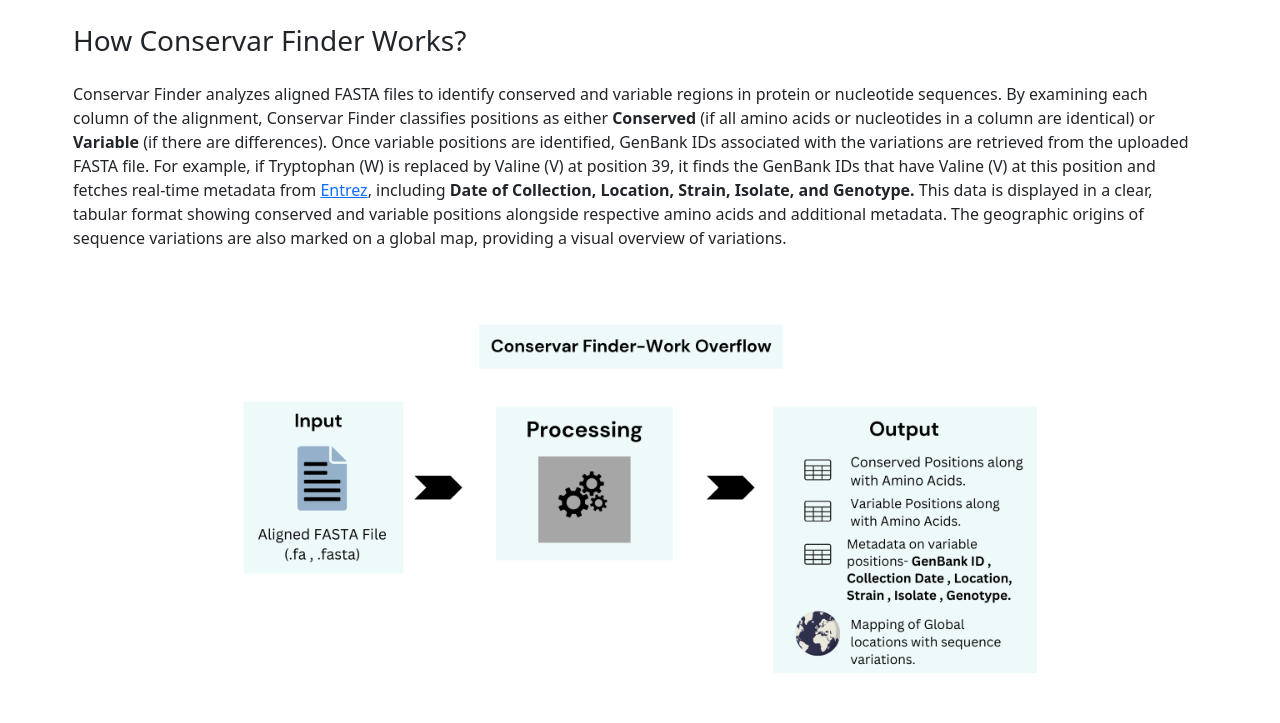
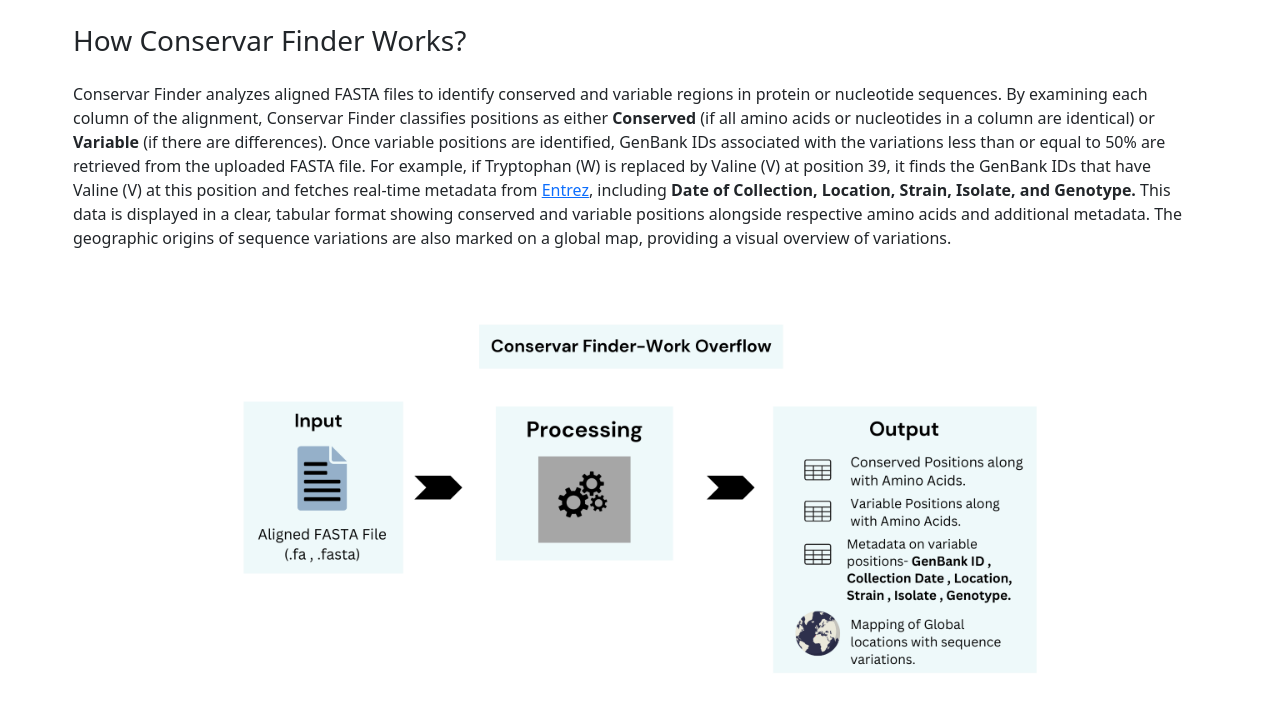
Before and after one commit to samvedk-17/Conservar-Finder, a Python web app: template templates/about.html in a window 1280 px wide. Shown: the part 56-779 px from the top of the page. Run offline with Jinja, Linux system fonts and the light colour scheme; the template is opened without the code that fills it, so the values that code supplies are empty.

Commit message:
about.html

```diff
--- a/templates/about.html
+++ b/templates/about.html
@@ -8,7 +8,7 @@
     <div class="container my-4" style="padding-left: 3px;">
         <p class="text-align">
             Conservar Finder analyzes aligned FASTA files to identify conserved and variable regions in protein or nucleotide sequences. By examining each column of the alignment, Conservar Finder classifies positions as either <b>Conserved</b> (if all amino acids or nucleotides in a column are identical) or <b>Variable</b> (if there are differences).
-            Once variable positions are identified, GenBank IDs associated with the variations are retrieved from the uploaded FASTA file. For example, if Tryptophan (W) is replaced by Valine (V) at position 39, it finds the GenBank IDs that have Valine (V) at this position and fetches real-time metadata from <a href="https://www.ncbi.nlm.nih.gov/Web/Search/entrezfs.html">Entrez</a>, including <b>Date of Collection, Location, Strain, Isolate, and Genotype.</b>
+            Once variable positions are identified, GenBank IDs associated with the variations less than or equal to 50% are retrieved from the uploaded FASTA file. For example, if Tryptophan (W) is replaced by Valine (V) at position 39, it finds the GenBank IDs that have Valine (V) at this position and fetches real-time metadata from <a href="https://www.ncbi.nlm.nih.gov/Web/Search/entrezfs.html">Entrez</a>, including <b>Date of Collection, Location, Strain, Isolate, and Genotype.</b>
             This data is displayed in a clear, tabular format showing conserved and variable positions alongside respective amino acids and additional metadata. The geographic origins of sequence variations are also marked on a global map, providing a visual overview of variations.
         </p>
     </div>
```
